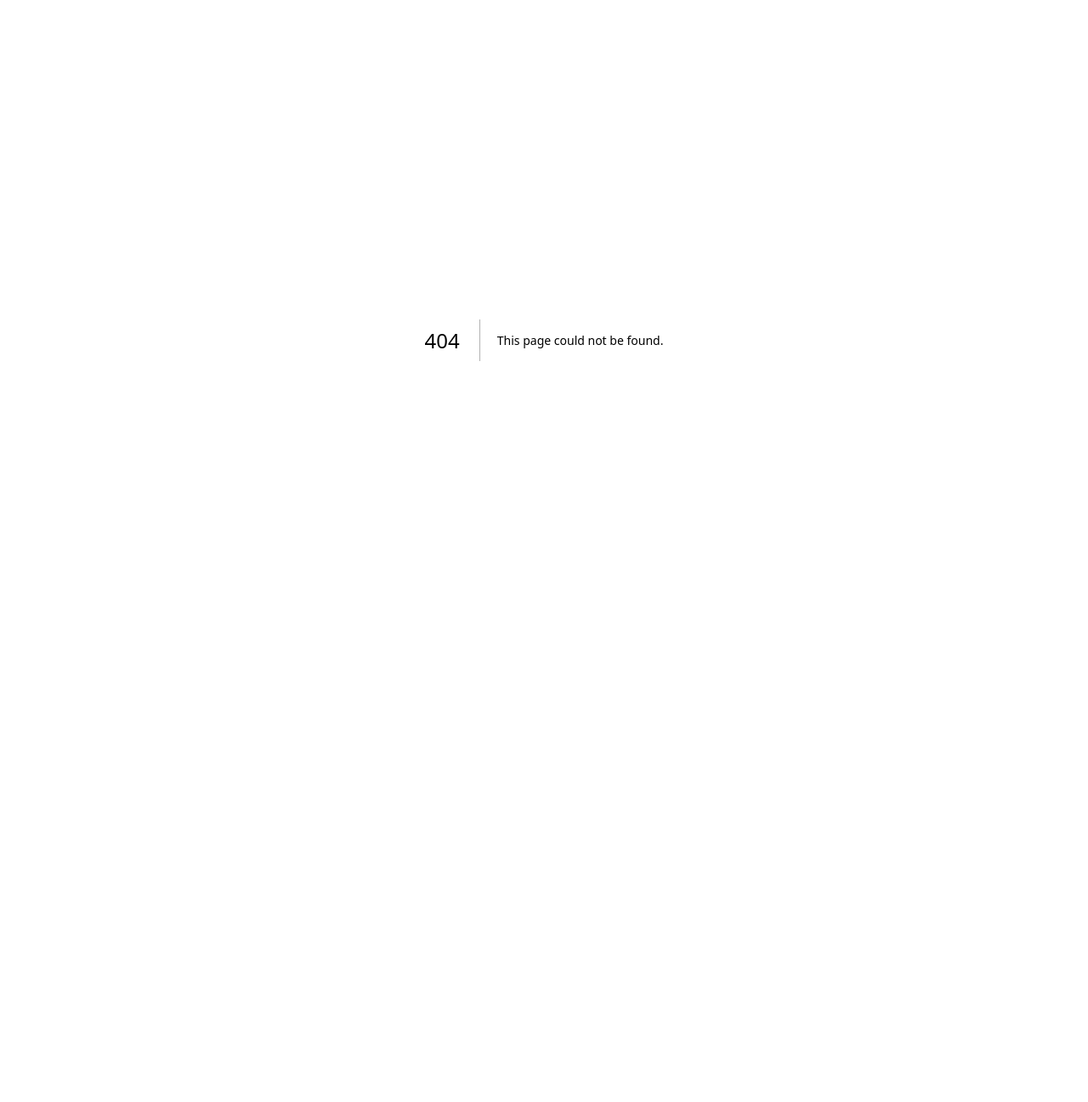
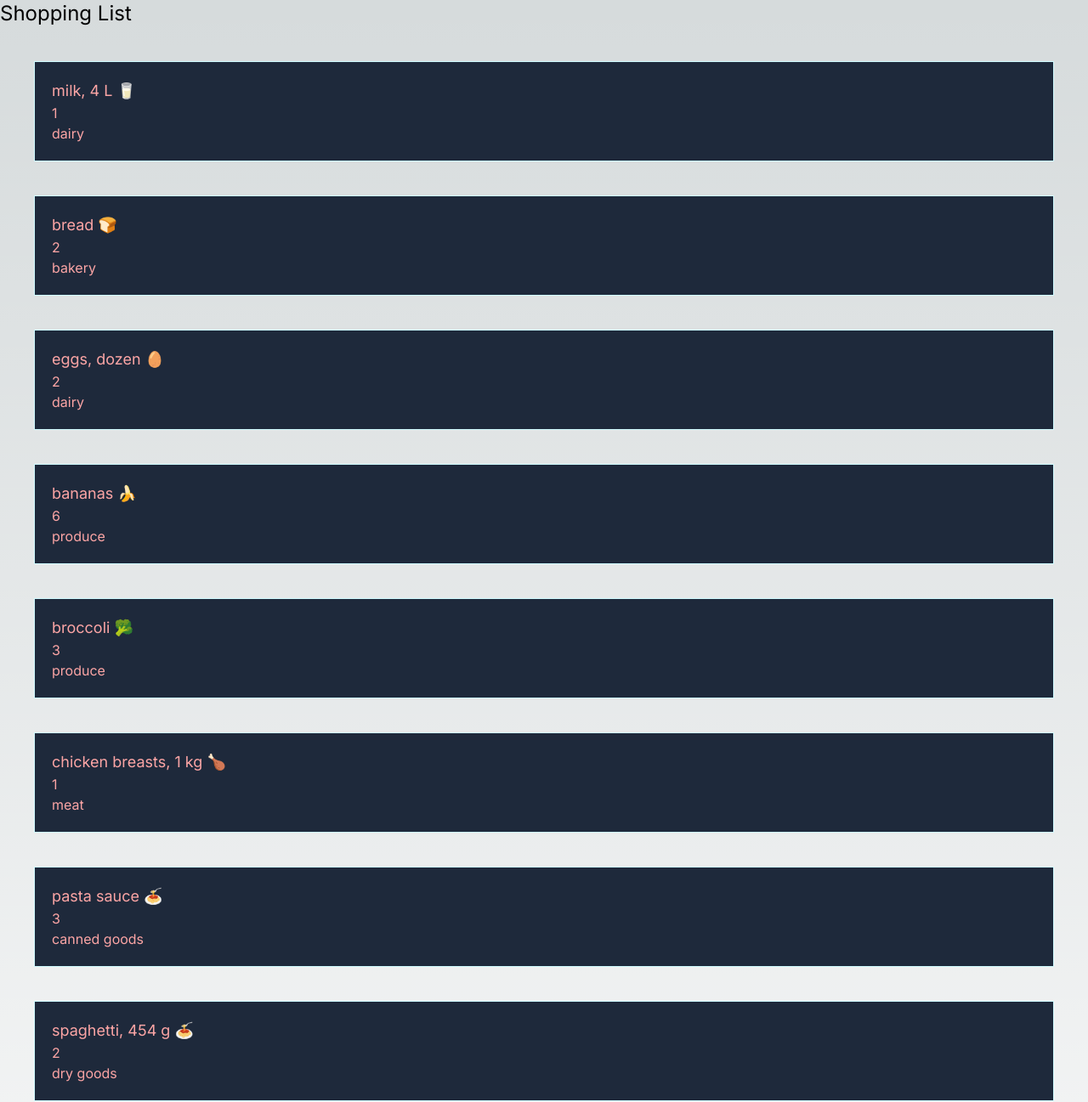
Before and after one commit to lilian-su/cprg306-assignments, a Next.js app: page /week-3 in a window 1280 px wide. Before the commit this address had no page. Shown: the top 1297 px of the page at 85% size. Before the commit the page ends 800 px from the top, so only its background shows below. Built offline with nearby package versions, Linux system fonts and the light colour scheme.

Commit message:
list is appearing

```diff
--- a/app/layout.js
+++ b/app/layout.js
@@ -4,7 +4,7 @@ import "./globals.css";
 const inter = Inter({ subsets: ["latin"] });
 
 export const metadata = {
-  title: "Create Next App",
+  title: "Shopping List",
   description: "Generated by create next app",
 };
 
--- /dev/null
+++ b/app/week-3/item-list.js
@@ -0,0 +1,107 @@
+//call item.js has component Item
+import Item from './item.js';
+//C:\Cprg306\cprg306-assignments
+// step2 functional component ItemList,
+// inside object item1, item2, item3, item4, item5, item6, item7, item8, item9, item10, item11, item12,
+// properties name, quantity, category
+
+
+
+
+export default function ItemList(){
+    const item1 = {
+        name: "milk, 4 L 🥛",
+        quantity: 1,
+        category: "dairy",
+      };
+
+      const item2 = {
+        name: "bread 🍞",
+        quantity: 2,
+        category: "bakery",
+      };
+
+      const item3 = {
+        name: "eggs, dozen 🥚",
+        quantity: 2,
+        category: "dairy",
+      };
+
+      const item4 = {
+        name: "bananas 🍌",
+        quantity: 6,
+        category: "produce",
+      };
+
+      const item5 = {
+        name: "broccoli 🥦",
+        quantity: 3,
+        category: "produce",
+      };
+
+      const item6 = {
+        name: "chicken breasts, 1 kg 🍗",
+        quantity: 1,
+        category: "meat",
+      };
+
+      const item7 = {
+        name: "pasta sauce 🍝",
+        quantity: 3,
+        category: "canned goods",
+      };
+
+      const item8 = {
+        name: "spaghetti, 454 g 🍝",
+        quantity: 2,
+        category: "dry goods",
+      };
+
+      const item9 = {
+        name: "toilet paper, 12 pack 🧻",
+        quantity: 1,
+        category: "household",
+      };
+
+      const item10 = {
+        name: "paper towels, 6 pack",
+        quantity: 1,
+        category: "household",
+      };
+
+      const item11 = {
+        name: "dish soap 🍽️",
+        quantity: 1,
+        category: "household",
+      };
+
+      const item12 = {
+        name: "hand soap 🧼",
+        quantity: 4,
+        category: "household",
+      };
+
+      //Render these items using the Item component you just created,
+      //passing item data as props.
+
+      return(
+        <main>
+
+                <Item item={item1}/>
+                <Item item={item2}/>
+                <Item item={item3}/>
+                <Item item={item4}/>
+                <Item item={item5}/>
+                <Item item={item6}/>
+                <Item item={item7}/>
+                <Item item={item8}/>
+                <Item item={item9}/>
+                <Item item={item10}/>
+                <Item item={item11}/>
+                <Item item={item12}/>
+
+
+        </main>
+
+      )
+}
--- /dev/null
+++ b/app/week-3/item.js
@@ -0,0 +1,11 @@
+//step 1 item is a component accepts props name quantity and category
+export default function Item({item}){
+let {name, quantity, category} = item;
+    return (
+        <div className="text-red-300 bg-slate-800 border border-cyan-100 m-10 p-5">
+            <h3 className="text-lg">{name}</h3>
+            <p>{quantity}</p>
+            <p>{category}</p>
+        </div>
+    )
+};
--- /dev/null
+++ b/app/week-3/page.js
@@ -0,0 +1,14 @@
+
+//call item-list has component ItemList
+import ItemList from "./item-list";
+//create a functional component Page
+//returns main element with h1 shopping list header and Item list component
+export default function Page(){
+    return (
+        <main>
+            <h1 className="text-2xl">Shopping List</h1>
+            <ItemList/>
+
+        </main>
+    )
+}
```
